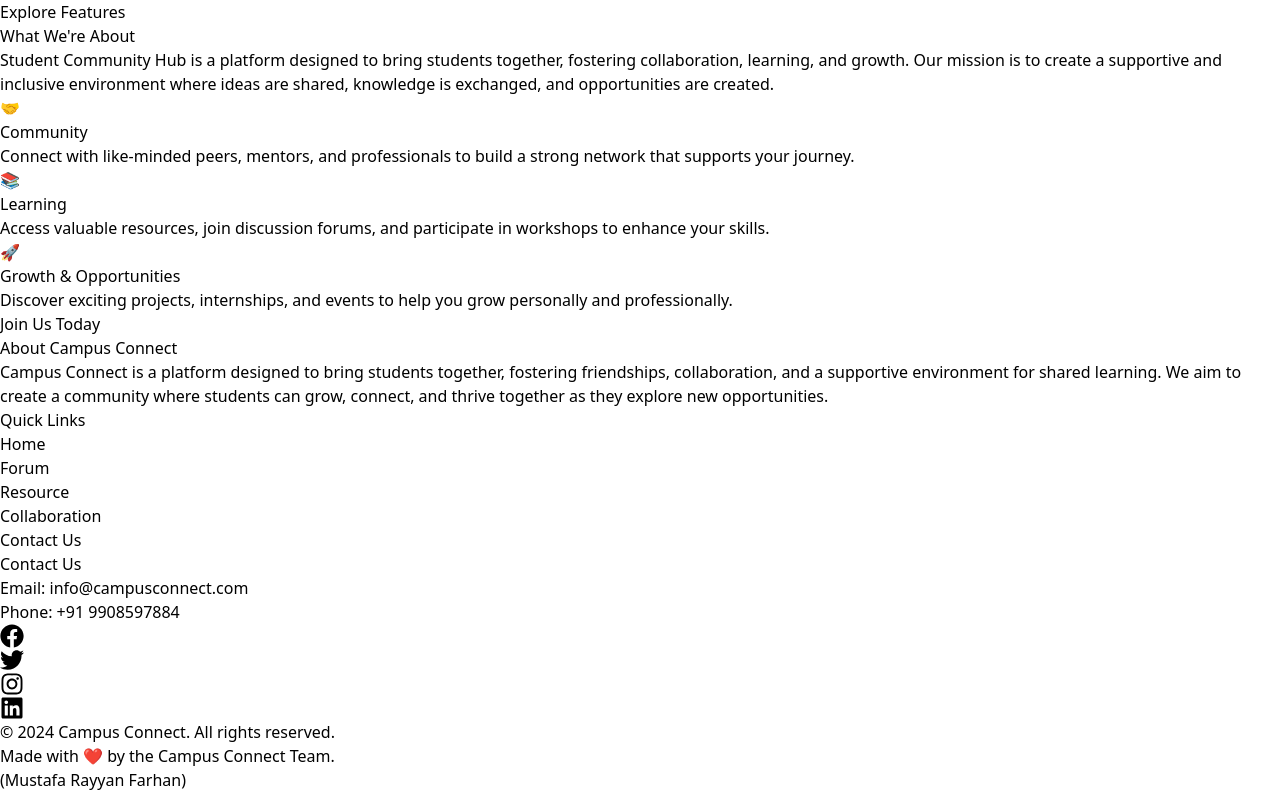
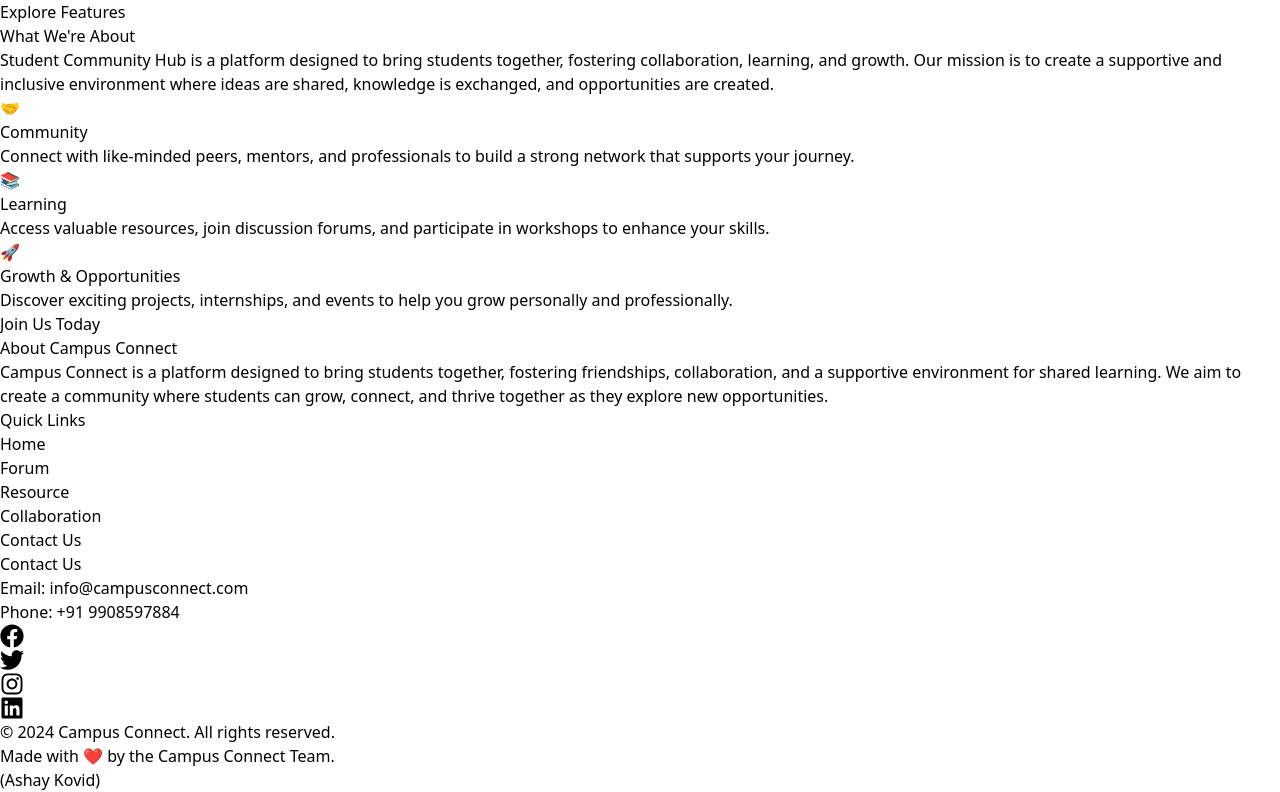
Before and after one commit to KovidBidada/multi-campus-connect, a Next.js app: page / in a window 1280 px wide. Shown: the part 264-1056 px from the top of the page. Built offline with nearby package versions, Linux system fonts and the light colour scheme; no server answers.

Commit message:
Update Footer.js

```diff
--- a/src/app/components/Footer.js
+++ b/src/app/components/Footer.js
@@ -103,7 +103,7 @@ function Footer() {
           <p>
             Made with ❤️ by the Campus Connect Team.
             <br/>
-            (Mustafa Rayyan Farhan)
+            (Ashay Kovid)
           </p>
         </div>
       </div>
```
